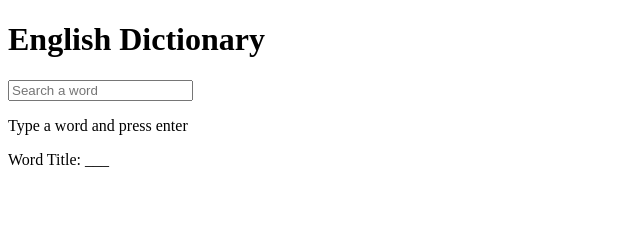
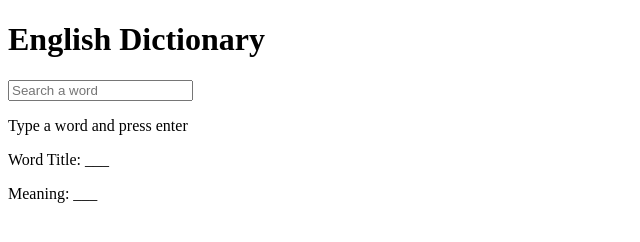
Before and after one commit to AmirTaki/english-dictionary, a plain HTML site: page index.html in a window 1280 px wide. Shown: the full height of the page, 0-640 px from the left. Drawn offline with Linux system fonts and the light colour scheme.

Commit message:
container part 5

```diff
--- a/index.html
+++ b/index.html
@@ -13,6 +13,7 @@
         <p class="info-text" id="info-text">Type a word and press enter</p>
         <div class="meaning-container" id="meaning-container">
             <p>Word Title: <span class="title" id="title">___</span></p>
+            <p>Meaning: <span class="meaning" id="meaning">___</span></p>
         </div>
     </div>
     <script src = "./src/main.js"></script>
```
